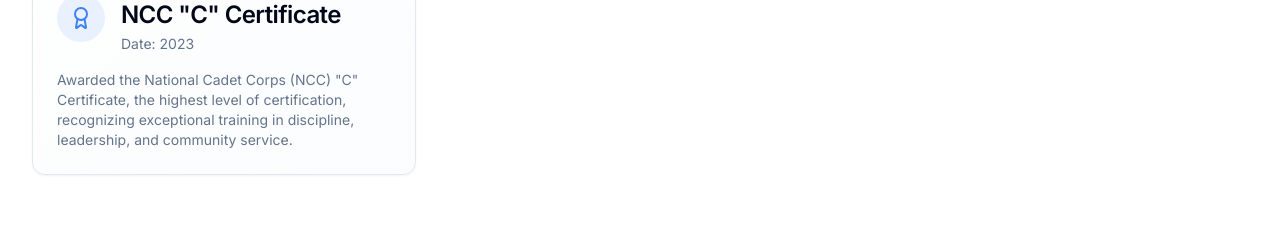
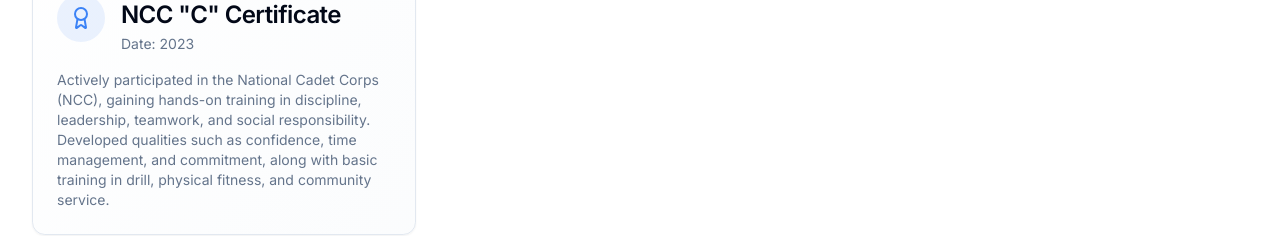
Before and after one commit to Vishnu-Morthala/Portfolio, a Next.js app: page /achievements in a window 1280 px wide. Shown: the part 611-847 px from the top of the page. Built offline with nearby package versions, Linux system fonts and the light colour scheme.

Commit message:
add description for ncc heading below as Actively participated in the Na

```diff
--- a/src/components/layout/Header.tsx
+++ b/src/components/layout/Header.tsx
@@ -1,5 +1,5 @@
 'use client';
-import { useState } from 'react';
+import { useState, useEffect } from 'react';
 import { Code2, Menu } from 'lucide-react';
 import Link from 'next/link';
 import { Button } from '@/components/ui/button';
@@ -50,8 +50,13 @@
 
 export function Header() {
   const [isMobileMenuOpen, setMobileMenuOpen] = useState(false);
+  const [isClient, setIsClient] = useState(false);
   const pathname = usePathname();
   const isHomePage = pathname === '/';
+
+  useEffect(() => {
+    setIsClient(true);
+  }, []);
 
   return (
     <header className="sticky top-0 z-50 w-full border-b border-border/40 bg-background/95 backdrop-blur supports-[backdrop-filter]:bg-background/60">
@@ -66,7 +71,7 @@
           ))}
         </nav>
         <div className="md:hidden">
-           <Sheet open={isMobileMenuOpen} onOpenChange={setMobileMenuOpen}>
+           {isClient && <Sheet open={isMobileMenuOpen} onOpenChange={setMobileMenuOpen}>
             <SheetTrigger asChild>
               <Button variant="ghost" size="icon">
                 <Menu className="h-6 w-6" />
@@ -82,7 +87,7 @@
                 </nav>
               </div>
             </SheetContent>
-          </Sheet>
+          </Sheet>}
         </div>
       </div>
     </header>
--- a/src/lib/portfolio-data.ts
+++ b/src/lib/portfolio-data.ts
@@ -82,7 +82,7 @@
     {
       id: '1',
       title: 'NCC "C" Certificate',
-      description: 'Awarded the National Cadet Corps (NCC) "C" Certificate, the highest level of certification, recognizing exceptional training in discipline, leadership, and community service.',
+      description: 'Actively participated in the National Cadet Corps (NCC), gaining hands-on training in discipline, leadership, teamwork, and social responsibility. Developed qualities such as confidence, time management, and commitment, along with basic training in drill, physical fitness, and community service.',
       date: '2023',
       imageUrl: getPlaceholderImage('achievement-1'),
       certificateUrl: undefined,
```
